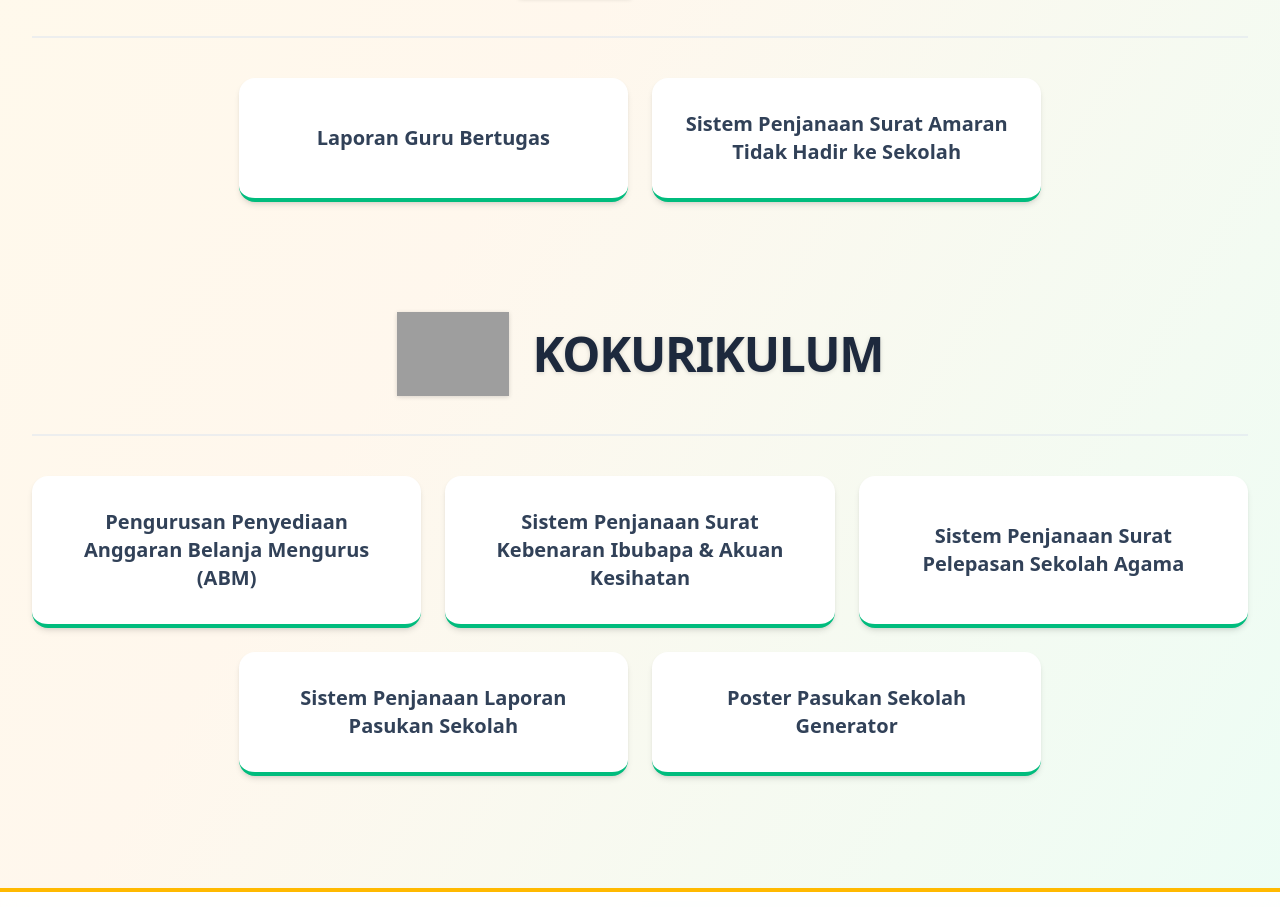
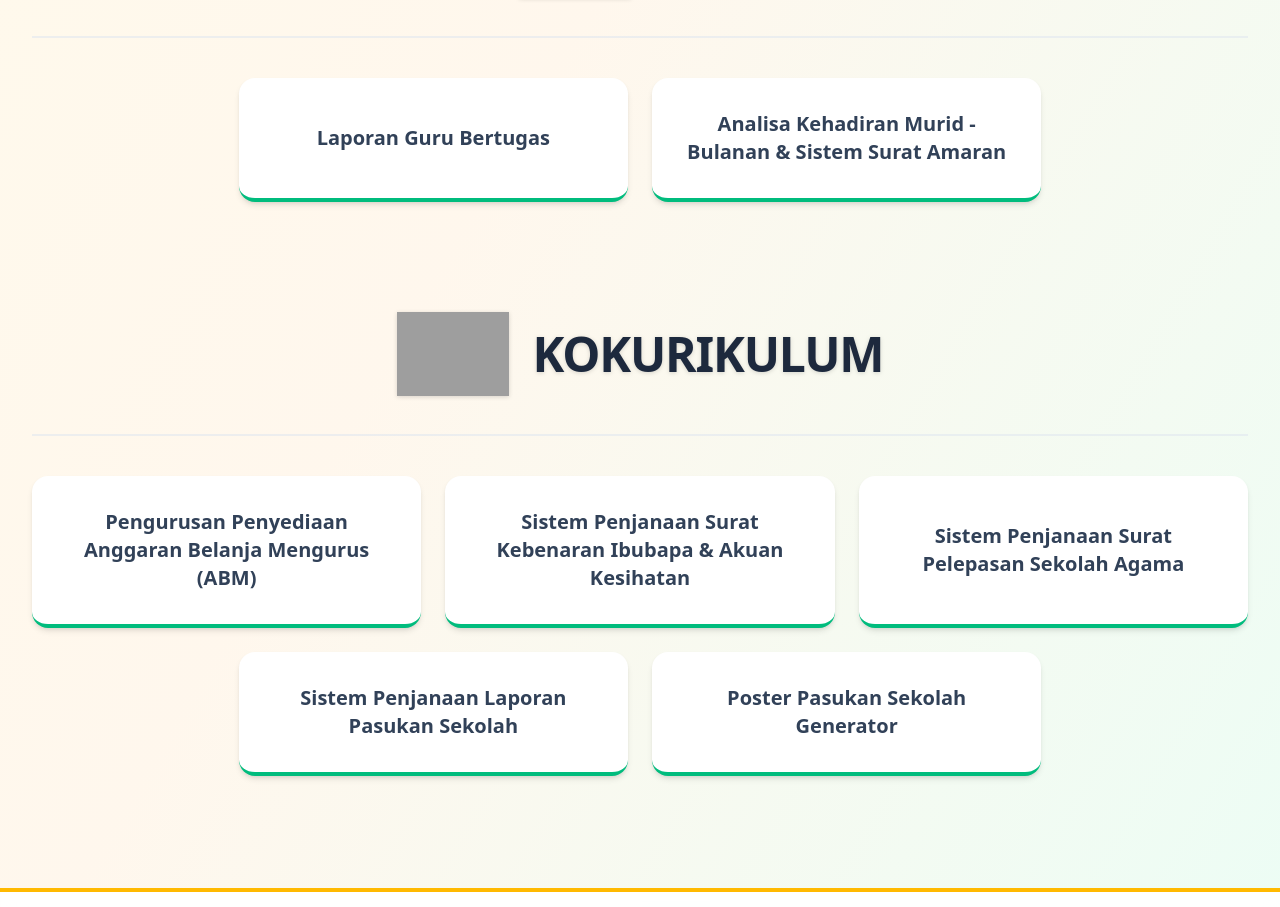
Before and after one commit to g-25360245-glitch/SENARAI-WEB-APP-SKSA, a React (Vite) app: page / in a window 1280 px wide. Shown: the part 1178-2085 px from the top of the page. Built offline with nearby package versions, Linux system fonts and the light colour scheme; grey boxes are pictures that could not be loaded.

Commit message:
Add files via upload

```diff
--- a/src/App.tsx
+++ b/src/App.tsx
@@ -29,8 +29,8 @@ const SENARAI_APLIKASI = [
     category: "HEM"
   },
   {
-    title: "Sistem Penjanaan Surat Amaran Tidak Hadir ke Sekolah",
-    url: "https://unitkehadiransksa.my.canva.site/",
+    title: "Analisa Kehadiran Murid - Bulanan & Sistem Surat Amaran",
+    url: "https://analisa-kehadiran-murid-bulanan.vercel.app",
     category: "HEM"
   },
   {
```
